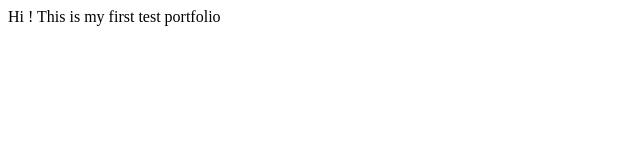
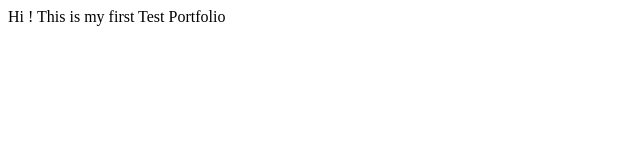
Before and after one commit to OmkarDevadiga/Test-portfolio, a plain HTML site: page index.html in a window 1280 px wide. Shown: the full height of the page, 0-640 px from the left. Drawn offline with Linux system fonts and the light colour scheme.

Commit message:
Update index.html

```diff
--- a/index.html
+++ b/index.html
@@ -7,6 +7,6 @@
     <title>Test Portfolio</title>
 </head>
 <body>
-    Hi ! This is my first test portfolio
+    Hi ! This is my first Test Portfolio
 </body>
 </html>
```
